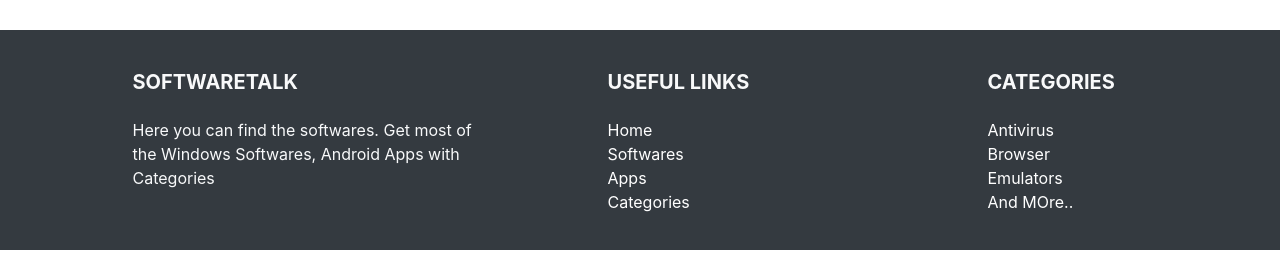
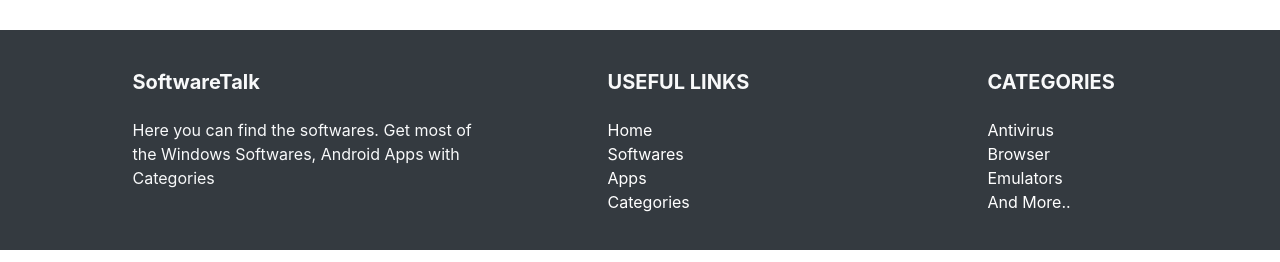
Before and after one commit to get-softwares/softwaretalks, a React (Create React App) app: page /search/1 in a window 1280 px wide. Shown: the part 482-744 px from the top of the page. Built offline with nearby package versions, Linux system fonts and the light colour scheme.

Commit message:
Update Footer.js

```diff
--- a/src/Components/Footer.js
+++ b/src/Components/Footer.js
@@ -11,7 +11,7 @@ function Footer() {
         <div className="container text-center text-md-left" style={{paddingBottom:'20px'}}>
           <div className="row">
             <div className="col-md-4 mx-auto">
-              <h5 className="font-weight-bold text-uppercase mt-3 mb-4">
+              <h5 className="font-weight-bold mt-3 mb-4">
                 SoftwareTalk
               </h5>
               <p>
@@ -55,7 +55,7 @@ function Footer() {
                   <Link style={{transition:'0s'}} to="/categories/emulators">Emulators</Link>
                 </li>
                 <li>
-                  <Link style={{transition:'0s'}} to="/categories">And MOre..</Link>
+                  <Link style={{transition:'0s'}} to="/categories">And More..</Link>
                 </li>
               </ul>
             </div>
```
